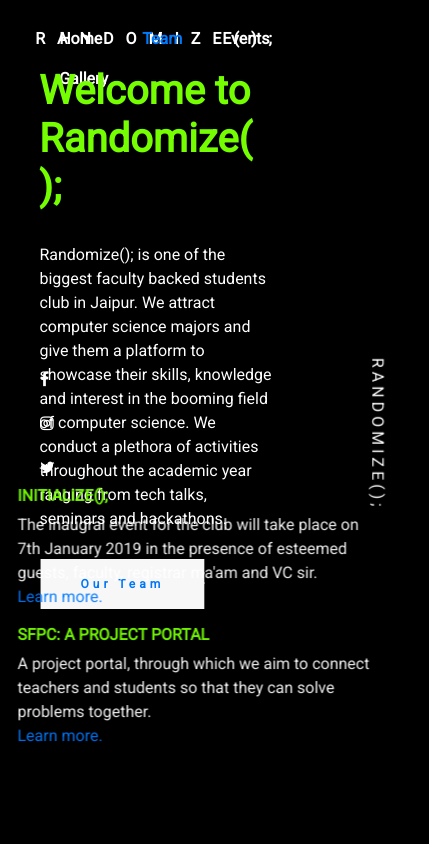
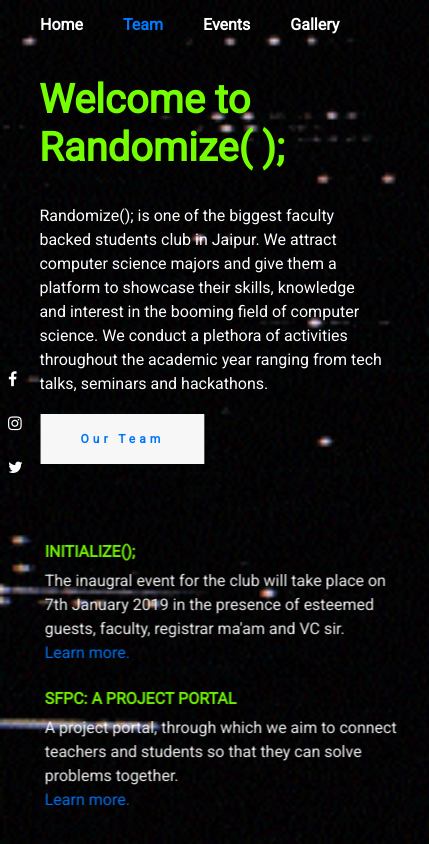
Before and after one commit to vivekmuj/randomizemuj.github.io, a plain HTML site: page index.html in a window 390 px wide. Shown: the whole page, 429 px wide, since content can reach past the window. Drawn offline with nearby package versions, Linux system fonts and the light colour scheme.

Commit message:
Add files via upload

```diff
--- a/index.html
+++ b/index.html
@@ -67,7 +67,7 @@
                                     <br>
                               <a href="event.html">Learn more.</a></p>
                               </div>
-                              <div class="col-lg-6">
+                              <div class="col-lg-6" id="sfpc">
                                     <h6 style="color: #76ff03;">SFPC: A project portal</h6>
                                     <p>A project portal, through which we aim to connect teachers and students
                                     so that they can solve problems together.
--- a/main.css
+++ b/main.css
@@ -7,7 +7,7 @@ html, body {
 }
 
 body {
-      background-color: black !important;
+      background-image: url("glitch.gif") !important;
       background-size: cover;
       overflow-x: hidden;
 }
@@ -130,3 +130,42 @@ body {
       letter-spacing: 15px;
       color: #76ff03;
 }
+
+@media only screen and (max-width: 900px){
+      .logo{
+            display: none;
+      }
+      .header{
+            top: 32%;
+            width: 100%;
+            left: 60%;
+      }
+      .header p{
+            margin-right: 12%;
+      }
+      span{
+            display: none;
+      }
+      #initialize{
+            /* background-color: orange; */
+            top: 3.5em;
+            left: 1.7em;
+      }
+      #sfpc{
+            top: 4em;
+            left: 1.7em;
+      }
+      .social-media ul{
+            padding-left: 0.5em;
+      }
+      .nav{
+            margin: 0px;
+            /* background-color: orange; */
+            padding: 0px;
+            left: 0px;
+            top: 5px;
+      }
+      .header button{
+            margin-top: 2px;
+      }
+}
--- a/team.html
+++ b/team.html
@@ -3,19 +3,12 @@
 <head>
     <title>Team</title>
 
-
     <!-- bootstrap -->
     <link rel="stylesheet" href="https://stackpath.bootstrapcdn.com/bootstrap/4.1.3/css/bootstrap.min.css">
-<!-- <script src="https://stackpath.bootstrapcdn.com/bootstrap/4.1.3/js/bootstrap.min.js"></script> -->
-
-<!-- jQuery library -->
-<!-- <script src="https://ajax.googleapis.com/ajax/libs/jquery/3.3.1/jquery.min.js"></script> -->
-
-<!-- Latest compiled JavaScript -->
-<!-- <script src="https://maxcdn.bootstrapcdn.com/bootstrap/3.3.7/js/bootstrap.min.js"></script>  -->
 
     <!-- stylesheet -->
-<link rel="stylesheet" href="main.css">
+    <!-- <link rel="stylesheet" href="team.css"> -->
+    <!-- <link rel="stylesheet" href="main.css"> -->
 
 <style>
 
@@ -24,12 +17,33 @@ html, body {
     padding: 0;
     width: 100%;
     height: 100%;
+    background-image: url("glitch.gif");
     font-family: 'Roboto', sans-serif !important;
+    background-size: cover;
 }
 
-body {
-      background-color: black !important;
-      background-size: cover;
+.nav {
+    line-height: 40px;
+    margin: 1.2em;
+    position: absolute;
+    right: 0;
+}
+
+.nav ul li {
+    list-style: none;
+    display: inline-block;
+    color: #fff;
+    padding-right: 36px;
+    font-weight: bold;
+}
+
+.logo {
+    line-height: 40px;
+    float: left;
+    margin: 1.2em 0 0 2.2em;
+    font-weight: bolder;
+    color: #fff;
+    letter-spacing: 12px;
 }
 
 .our-team{
@@ -145,14 +159,23 @@ body {
   font-weight: bolder;
 }
 .row{
-    position: absolute;
   left: 10%;
   top: 15%;
   right: 5%;
 }
 
-@media only screen and (max-width: 990px){
-    .our-team{ margin-bottom: 30px; }
+@media only screen and (max-width: 900px){
+  .logo{
+      display: none !important;
+  }
+  .row{
+      margin-right: 0px;
+  }
+}
+/* @media only screen and (max-width: 900px){
+  .our-team{
+      margin-bottom: 30px;
+  }
   .our-team .team-content:before,
   .our-team .team-content:after{
       height: 70px;
@@ -169,6 +192,13 @@ body {
   .our-team .title:after{
       right: 35%;
   }
+  div .logo{
+      visibility: hidden !important;
+  }
+  .row{
+      display: list-item !important;
+  }
+
 }
 
 @media only screen and (max-width: 767px){
@@ -202,10 +232,10 @@ body {
   .our-team .title:after{
       top: -83px;
   }
-}
+} */
+
 </style>
 
-<script src="https://ajax.aspnetcdn.com/ajax/jQuery/jquery-3.3.1.min.js"></script>
 </head>
 <body>
 
```
Lines whose indentation alone changed are shown as unchanged.
